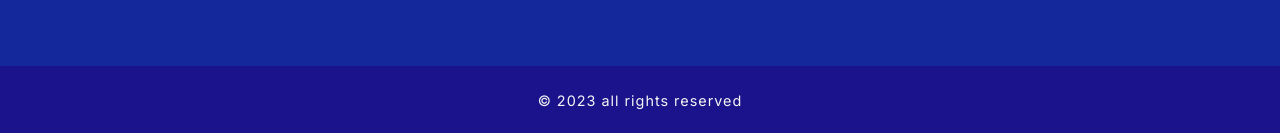
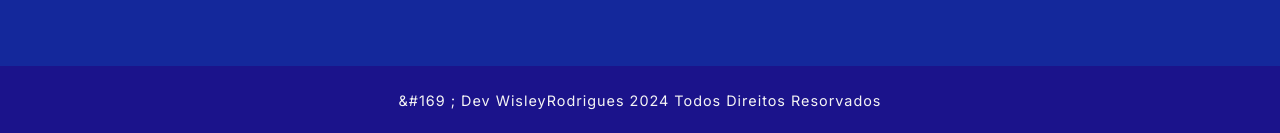
Before and after one commit to Wisleey/Leo_Automoveis, a React (Vite) app: page / in a window 1280 px wide. Shown: the part 1304-1437 px from the top of the page. Built offline with nearby package versions, Linux system fonts and the light colour scheme; no server answers; the database is empty.

Commit message:
Atualizaçao

```diff
--- a/src/components/Footer/index.tsx
+++ b/src/components/Footer/index.tsx
@@ -57,7 +57,7 @@ const Footer: React.FC = () => {
 
       </div>
       <div id="footer_copyright">
-        &#169; 2023 all rights reserved
+        &#169 ; Dev WisleyRodrigues 2024 Todos Direitos Resorvados
       </div>
     </footer>
   );
```
